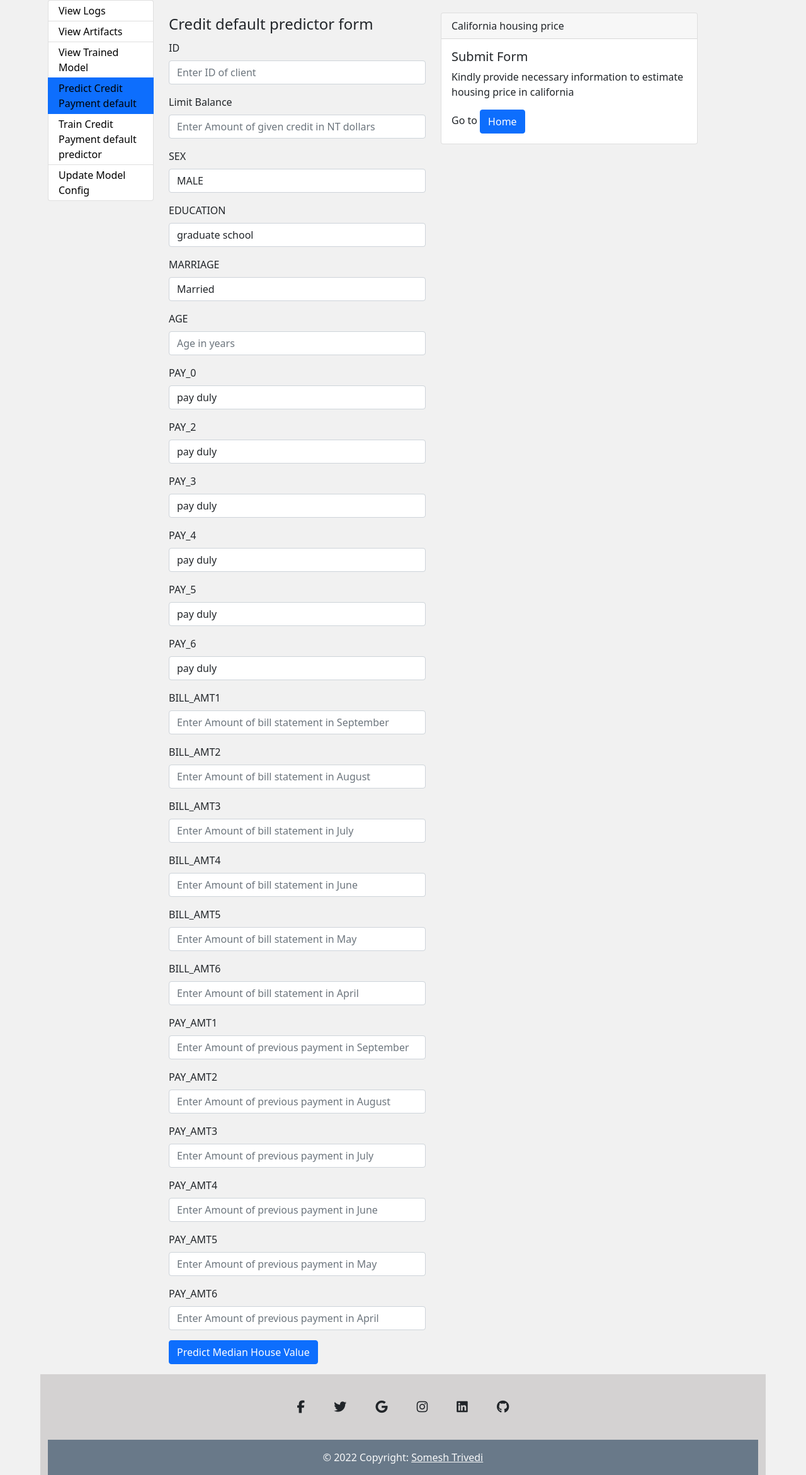
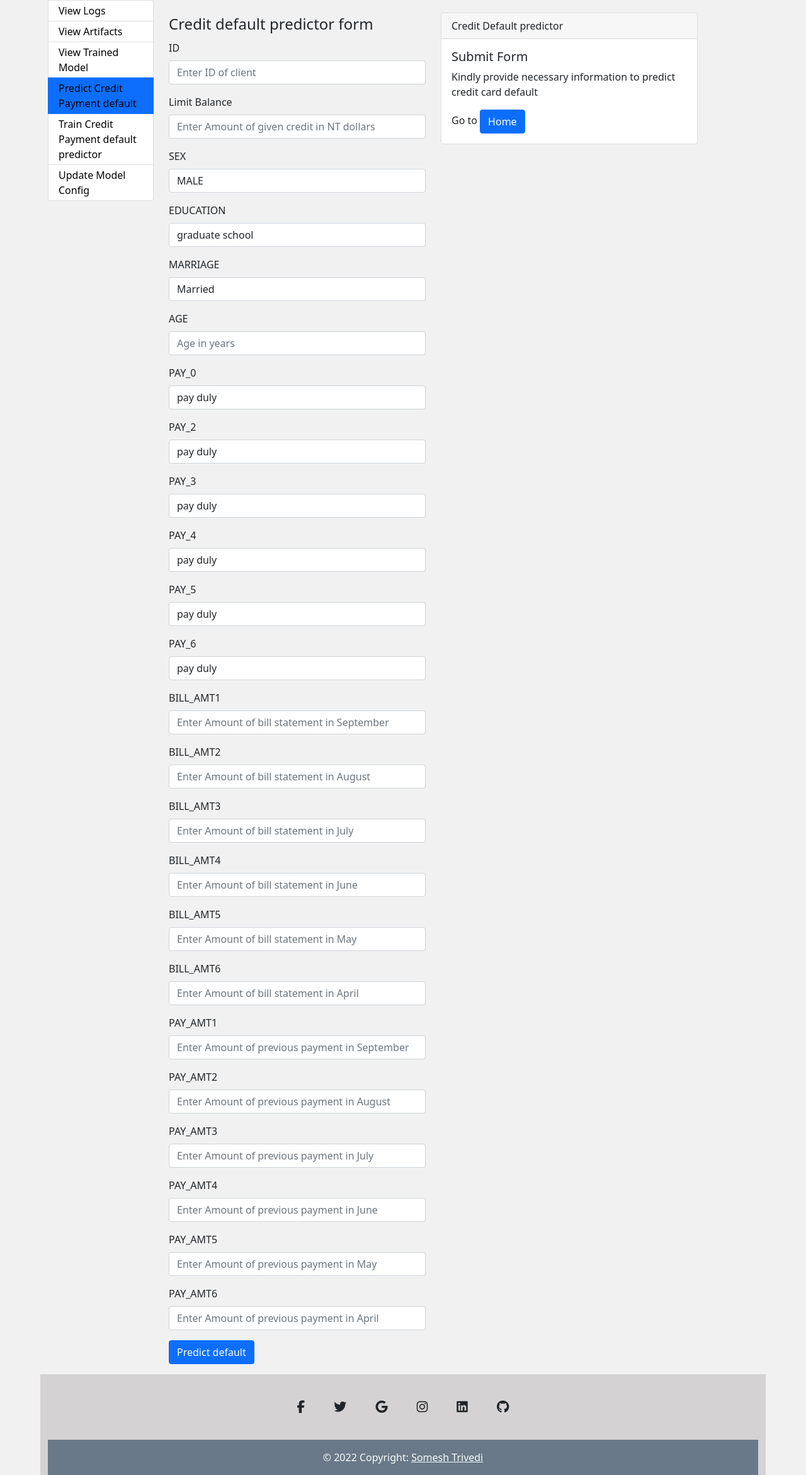
Before and after one commit to Somesh140/ML_Credit_card_default_predictions, a Flask app: page /predict in a window 1280 px wide. Shown: the part 56-2398 px from the top of the page at 63% size. Run offline with Flask 2, Linux system fonts and the light colour scheme; some libraries are stand-ins or nearby versions.

Commit message:
prediction page updated

```diff
--- a/app.py
+++ b/app.py
@@ -1,9 +1,15 @@
-import sys
-from flask import Flask, render_template
+
+
+import os
+from flask import Flask, render_template, request,abort,send_file
+from credit.constants import *
+from credit.entity.default_predictor import CreditData, DefaultPredictor
 from credit.logger import logging
 from credit.exception import CreditException
-HOUSING_DATA_KEY = "housing_data"
-MEDIAN_HOUSING_VALUE_KEY = "median_house_value"
+
+
+MODEL_DIR= os.path.join(CURR_DIR,SAVED_MODELS_DIR_NAME)
+
 
 app=Flask(__name__)
 
@@ -18,9 +24,76 @@ def index():
 def predict():
     try:
         context = {
-            HOUSING_DATA_KEY:None,
-            MEDIAN_HOUSING_VALUE_KEY:None
+           CREDITDATAKEY:None,
+            DEFAULT_PAYMENT_NEXT_MONTH_KEY:None
                     }
+        if request.method=='POST':
+            ID = int(request.form['ID'])
+            LIMIT_BAL=float(request.form['LIMIT_BAL'])
+            SEX = int(request.form['SEX'])
+            EDUCATION = int(request.form['EDUCATION'])
+            MARRIAGE = int(request.form['MARRIAGE'])
+            AGE = int(request.form['AGE'])
+            PAY_0 = int(request.form['PAY_0'])
+            PAY_2= int(request.form['PAY_2'])
+            PAY_3= int(request.form['PAY_3'])
+            PAY_4= int(request.form['PAY_4'])
+            PAY_5= int(request.form['PAY_5'])
+            PAY_6= int(request.form['PAY_6'])
+            BILL_AMT1 = float(request.form['BILL_AMT1'])
+            BILL_AMT2= float(request.form['BILL_AMT2'])
+            BILL_AMT3= float(request.form['BILL_AMT3'])
+            BILL_AMT4= float(request.form['BILL_AMT4'])
+            BILL_AMT5= float(request.form['BILL_AMT5'])
+            BILL_AMT6= float(request.form['BILL_AMT6'])
+
+            PAY_AMT1= float(request.form['PAY_AMT1'])
+            PAY_AMT2= float(request.form['PAY_AMT2'])
+            PAY_AMT3= float(request.form['PAY_AMT3'])
+            PAY_AMT4= float(request.form['PAY_AMT4'])
+            PAY_AMT5= float(request.form['PAY_AMT5'])
+            PAY_AMT6= float(request.form['PAY_AMT6'])
+
+            credit_data=CreditData(ID=ID,
+                                LIMIT_BAL=LIMIT_BAL,
+                                SEX=SEX,
+
+                                AGE=AGE,
+                                EDUCATION=EDUCATION,
+                                MARRIAGE=MARRIAGE,
+                                PAY_0=PAY_0,
+                                PAY_2=PAY_2,
+                                PAY_3=PAY_3,
+                                PAY_4=PAY_4,
+                                PAY_5=PAY_5,
+                                PAY_6=PAY_6,
+                                PAY_AMT1=PAY_AMT1,
+                                PAY_AMT2=PAY_AMT2,
+                                PAY_AMT3=PAY_AMT3,
+                                PAY_AMT4=PAY_AMT4,
+                                PAY_AMT5=PAY_AMT5,
+                                PAY_AMT6=PAY_AMT6,
+                                BILL_AMT1=BILL_AMT1,
+                                BILL_AMT2= BILL_AMT2,
+                                BILL_AMT3= BILL_AMT3,
+                                BILL_AMT4= BILL_AMT4,
+                                BILL_AMT5= BILL_AMT5,
+                                BILL_AMT6= BILL_AMT6)
+
+            credit_df=credit_data.get_default_input_dataframe()
+            default_predictor=DefaultPredictor(model_dir=MODEL_DIR)
+            default_payment_next_month =default_predictor.predict(X=credit_df)
+
+            if default_payment_next_month==0:
+                output="Person will not default"
+            else:
+                output= "Person will default"
+            context={
+                    CREDITDATAKEY:credit_data.get_default_data_as_dict(),
+                    DEFAULT_PAYMENT_NEXT_MONTH_KEY:output}
+            return render_template("predict.html",context=context)
+
+
         return render_template("predict.html",context=context)
     except Exception as e:
        return str(e)
--- a/credit/constants/__init__.py
+++ b/credit/constants/__init__.py
@@ -81,3 +81,8 @@ MODEL_PUSHER_MODEL_EXPORT_DIR_KEY = "model_export_dir"
 #Pipeline realted variables
 EXPERIMENT_DIR_NAME="experiment"
 EXPERIMENT_FILE_NAME="experiment.csv"
+
+#Flask app related variables
+SAVED_MODELS_DIR_NAME = "saved_models"
+CREDITDATAKEY="credit_data"
+DEFAULT_PAYMENT_NEXT_MONTH_KEY="default_payment_next_month"
--- a/credit/entity/default_predictor.py
+++ b/credit/entity/default_predictor.py
@@ -97,7 +97,7 @@ class CreditData:
                 "PAY_AMT5": [self.PAY_AMT5],
                 "PAY_AMT6": [self.PAY_AMT6],
 
-                "default.payment.next.month": [self.default_payment_next_month]
+
 
             }
 
--- a/templates/predict.html
+++ b/templates/predict.html
@@ -74,7 +74,7 @@
                         Married
                     </option>
                     <option value="2">
-                        unmarried
+                        Single
                     </option>
                     <option value="3">
                         others
@@ -242,7 +242,7 @@
             </div>
             <div class="mb-3">
                 <label class="form-label">PAY_5</label>
-                <select class="form-control" name="PAY_0" placeholder="-1=pay duly, 1=payment delay for one month, 2=payment delay for two months, … 8=payment delay for eight months, 9=payment delay for nine months and above"
+                <select class="form-control" name="PAY_5" placeholder="-1=pay duly, 1=payment delay for one month, 2=payment delay for two months, … 8=payment delay for eight months, 9=payment delay for nine months and above"
                     required>
 
                     <option value="-1">
@@ -379,7 +379,7 @@
 
             <div class="mb-3">
 
-                <input class="btn btn-primary" type="submit" value="Predict Median House Value" required />
+                <input class="btn btn-primary" type="submit" value="Predict default" required />
             </div>
 
         </form>
@@ -388,18 +388,18 @@
     <div class="col-md-6 col-sm-12 col-xs-6 col-lg-6">
         <div class="card">
             <div class="card-header">
-              California housing price
+              Credit Default predictor
             </div>
             <div class="card-body">
-        {% if context['housing_data'] is not none %}
+        {% if context['credit_data'] is not none %}
         <table class="table table-striped">
-            <caption>Califoria Housing Prediction </caption>
+            <caption>Credit card payment default prediction </caption>
             <tr>
                 <th>Input Feature</th>
                 <th>Feature Value</th>
 
             </tr>
-            {% for column,value in context['housing_data'].items() %}
+            {% for column,value in context['credit_data'].items() %}
 
 
 
@@ -411,9 +411,9 @@
             {% endfor %}
             <tr>
 
-                <td>median_house_value </td>
+                <td>default_payment_next_month</td>
                 <td>
-                    {{ context['median_house_value'] }}
+                    {{ context['default_payment_next_month'] }}
                 </td>
             </tr>
         </table>
@@ -421,7 +421,7 @@
         {% else %}
 
               <h5 class="card-title">Submit Form</h5>
-              <p class="card-text">Kindly provide necessary information to estimate housing price in california</p>
+              <p class="card-text">Kindly provide necessary information to predict credit card default</p>
 
 
 
```
